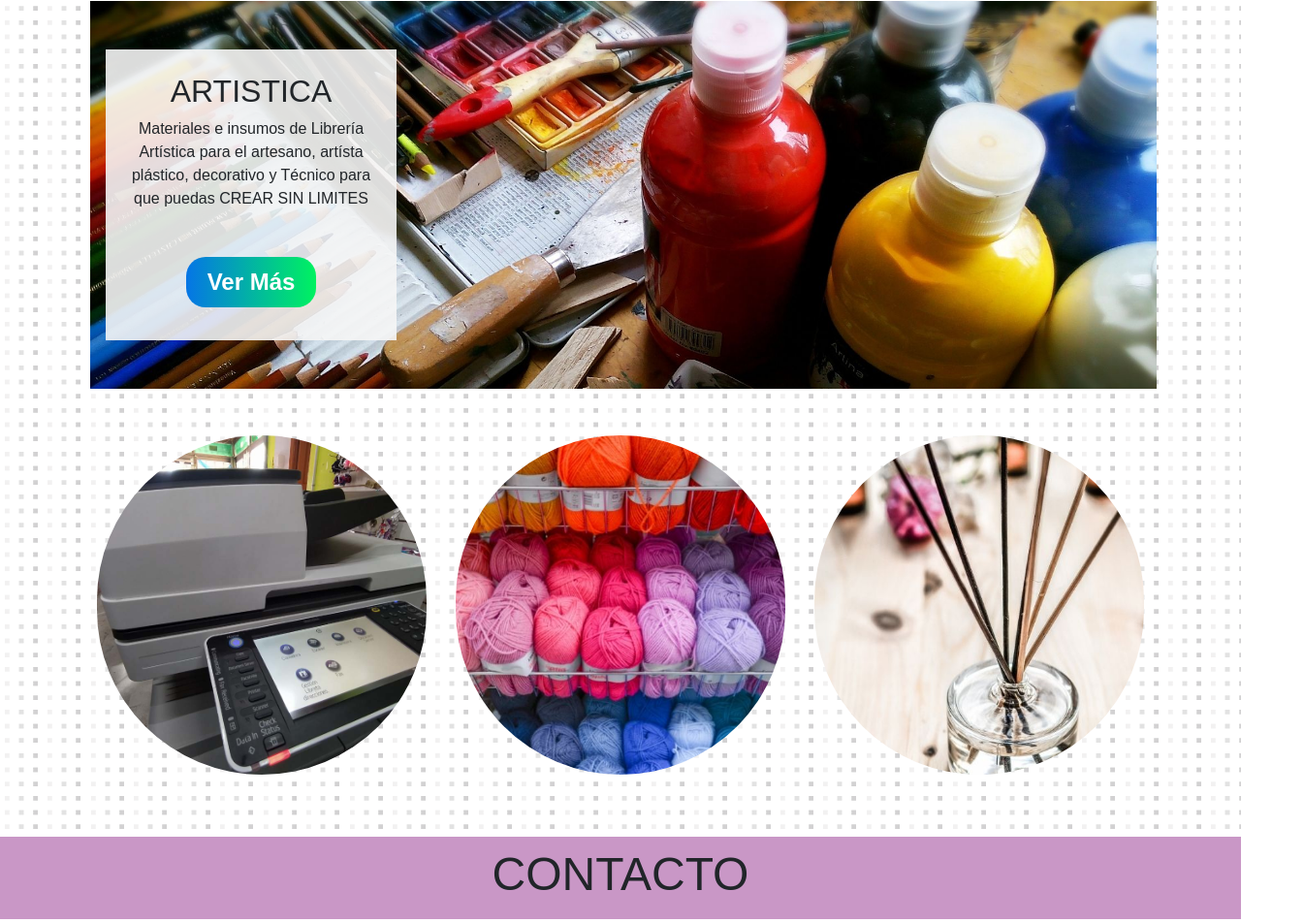
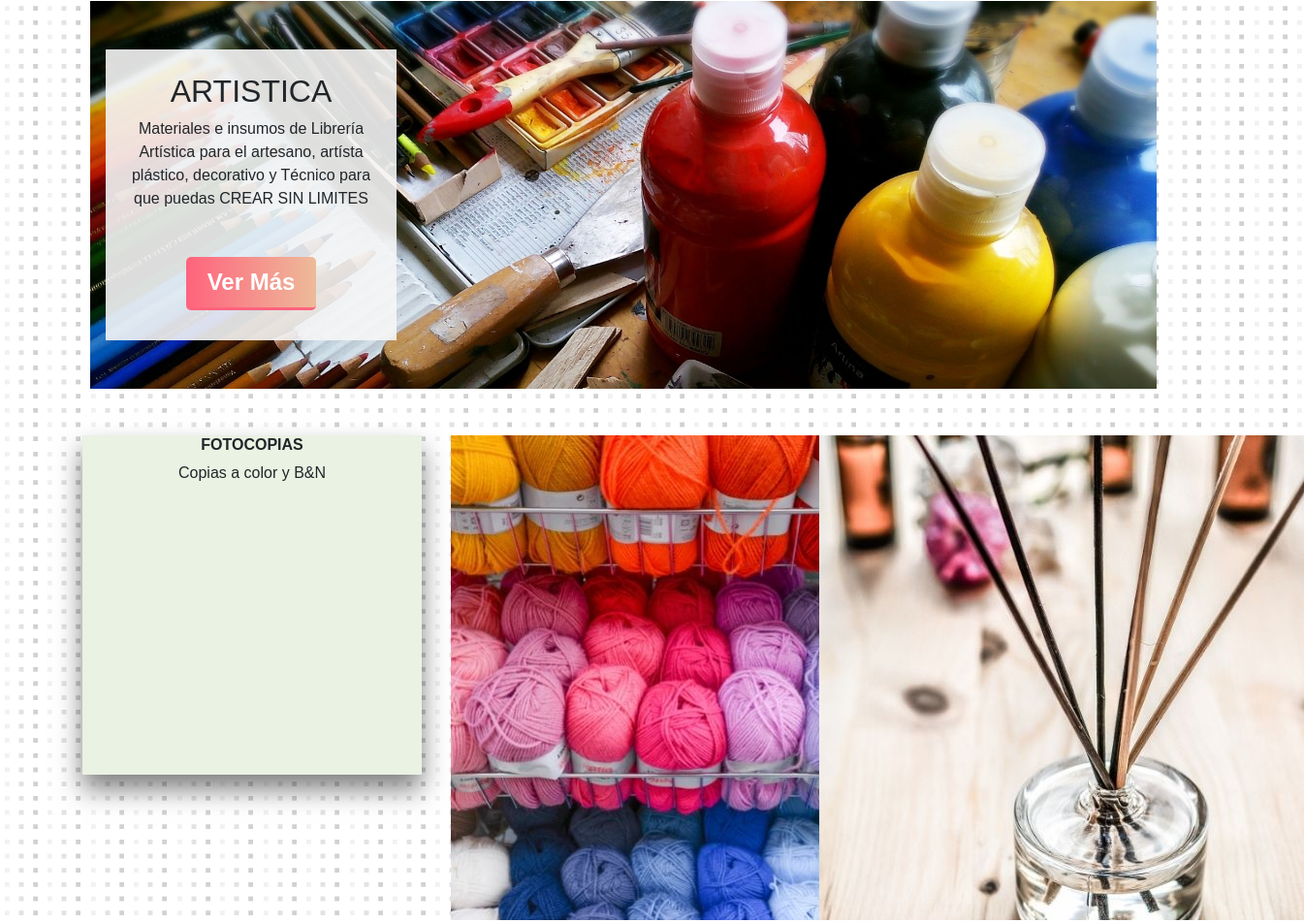
Before and after one commit to ChristiaCorrado/piedraPapelYTijera, a website: page index.html in a window 1280 px wide. Shown: the part 1317-2269 px from the top of the page at 97% size, 1345 px wide, since content can reach past the window. Drawn offline with nearby package versions, Linux system fonts and the light colour scheme; files that its build step writes are made by us from their sources.

Commit message:
probandoColoresNuevos

```diff
--- a/index.html
+++ b/index.html
@@ -126,12 +126,20 @@
 
 			<!------Otros Articulos ----->
 
-			<section id="otrosArticulos" class="container-fluid mb-5">
+			<section id="otrosArticulos" class="container-fluid mb-5 contenedorOtrosProductos px-0">
 				<div class="row">
-					<div class="col-lg-4 col-sm-12 mb-3">
-						<div class="">
+					<div class="col-lg-4 col-sm-12 mb-3 d-flex justify-content-center">
+						<div class="picSeccion ">
 
-							<a href="pages/servicios.html" class="uppercase bannerSubTitulos "><img src="media/version_2/servicios.jpg" alt="" class="bannerSubArticulos"></a>
+							<a href="pages/servicios.html">
+								<img src="media/version_2/servicios.jpg" alt=" fotocopias">
+							</a>
+
+							<div class="picDescription text-center">
+								<h3 class=" bold">FOTOCOPIAS</h3>
+								<p> Copias a color y B&N</p>
+							</div>
+
 						</div>
 					</div>
 
--- a/scss/_main.scss
+++ b/scss/_main.scss
@@ -108,21 +108,34 @@
 
 }
 
-/*----subarticulos----*/
+/*----subArticulos----*/
+
+.picSeccion{
+	position: relative;
+	height: 350px;
+	width: 	350px;
+	overflow: hidden;
+	box-shadow: 0px 15px 25px
+	rgba(0, 	0, 	0, 	0.50);
+	cursor: pointer;
+
+	img{
+		width: 100%;
+		height: 100%;
+	}
+	.picDescription{
+	position: absolute;
+	top: 0;
+	width: 100%;
+	height: 100%;
+	background: map-get($paletaColores, gris);
+}
+}
 
 
 
 
-.bannerSubArticulos{
-	width: 350px;
-	height: 350px;
-	border-radius: 400px;
-	max-width: 100%;
-	}
 
-.bannerSubTitulos{
-	@include titulos (1.5rem, $fBold);
-	}
 
 
 /*----------------CONTACTO----------------*/
@@ -259,13 +272,14 @@
 	font-weight: $fBold;
 	font-size: 1.5em;
 	padding: 8px 22px;
-	border-radius: 20px;
+	border-radius: 5px;
+	border-bottom: solid 3px map-get($paletaColores , rojo);
 	cursor: pointer;
 	background-size: cover;
 	transition:1s;
-	background-image: linear-gradient(to left,#00F260,#0575E6);
+	background-image: linear-gradient(to left,map-get($paletaColores , rosa),map-get($paletaColores , rojo));
 		&:hover{
-			background-image: linear-gradient(to left,#0575E6,#00F260);
+			background-image: linear-gradient(to left,map-get($paletaColores , rosa),map-get($paletaColores , rosa));
 			transform: translatey(3px);}
 			a {
 				color: white;
```
Also changed, not shown: css/estilos.css.
